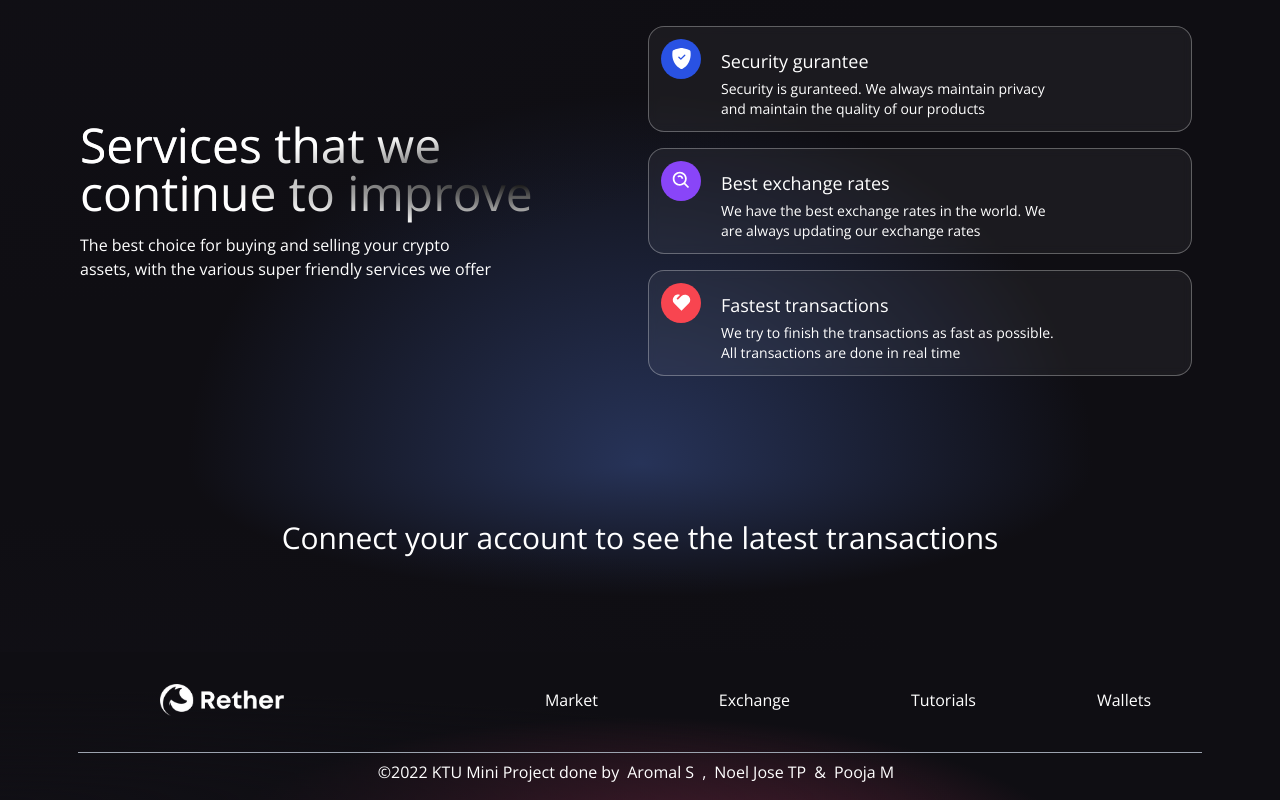
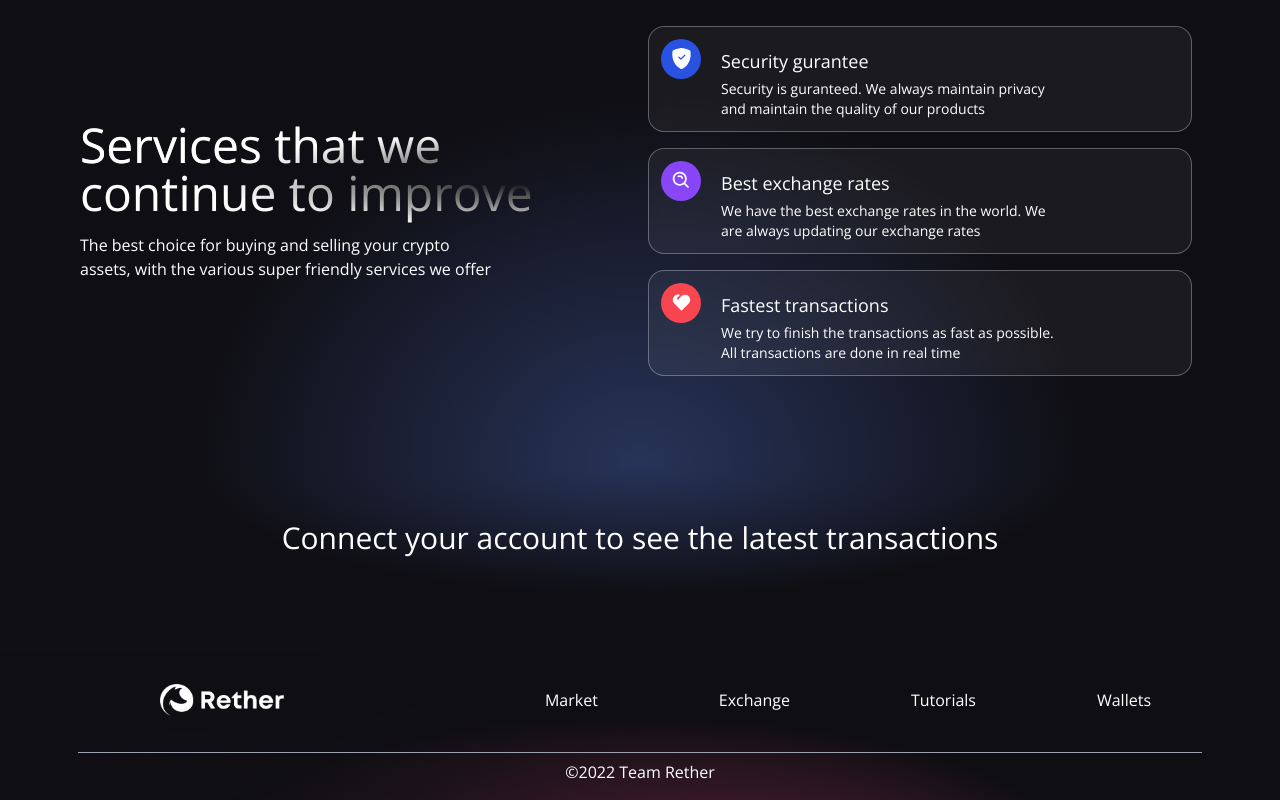
Before and after one commit to aromalsanthosh/Rether, a React (Vite) app in the folder client/: page / in a window 1280 px wide. Shown: the part 829-1629 px from the top of the page. Built offline with nearby package versions, Linux system fonts and the light colour scheme.

Commit message:
Update Footer.jsx

```diff
--- a/client/src/components/Footer.jsx
+++ b/client/src/components/Footer.jsx
@@ -26,11 +26,7 @@ const Footer = () => (
 
     <div className="sm:w-[90%] w-full h-[0.25px] bg-gray-400 mt-5 " />
     <p className="text-white text-base text-center mx-1 cursor-pointer mt-2">
-          ©2022 KTU Mini Project done by
-          <a href="https://aromalsanthosh.com" target="_blank" className="text-white text-base text-center mx-2 cursor-pointer">Aromal S</a>,
-          <a href="" className="text-white text-base text-center mx-2 cursor-pointer">Noel Jose TP</a>
-          &
-          <a href="" className="text-white text-base text-center mx-2 cursor-pointer">Pooja M</a>
+          ©2022 Team Rether
     </p>
   </div>
 );
```
